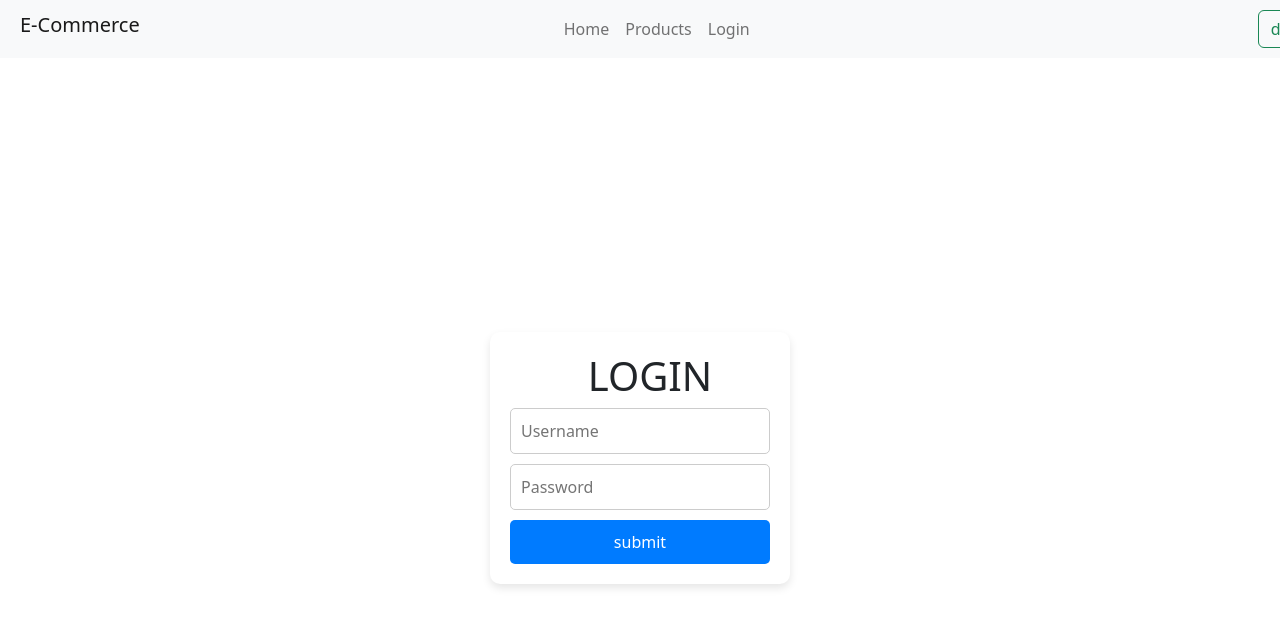
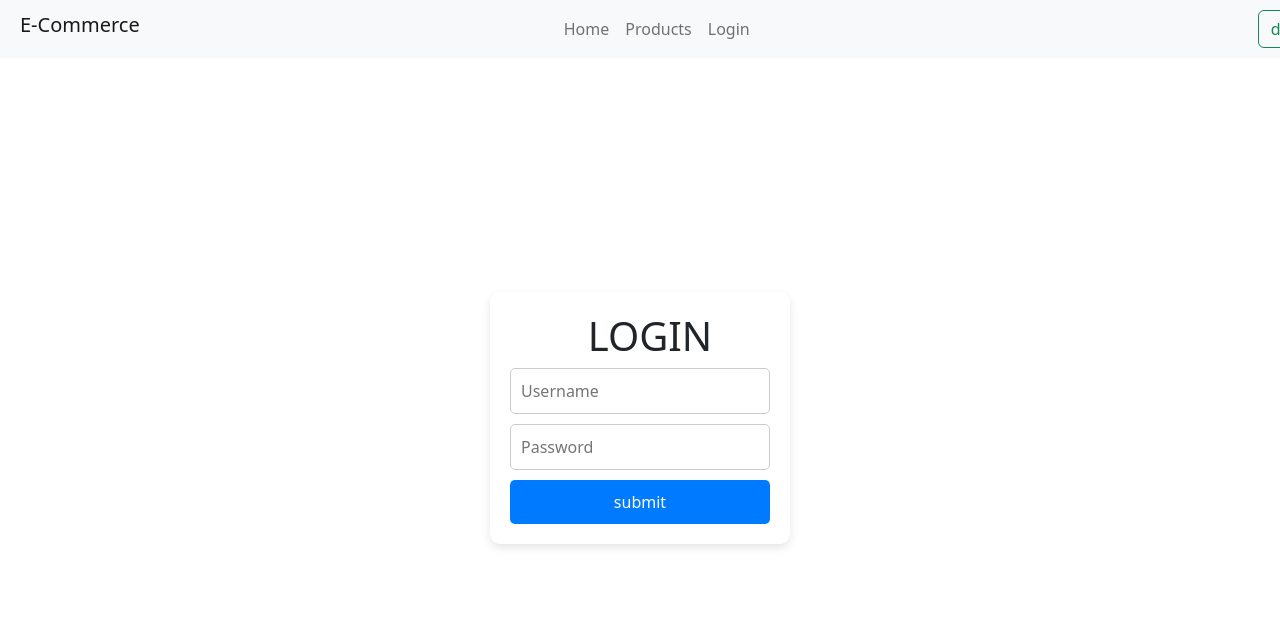
Before and after one commit to KrityaShah/E-commerce, a React (Vite) app: page /login in a window 1280 px wide. Shown: the top 626 px of the page. Built offline with nearby package versions, Linux system fonts and the light colour scheme; the HTML template or start-up script is replaced by a standard one.

Commit message:
updated login

```diff
--- a/src/components/Login.css
+++ b/src/components/Login.css
@@ -2,7 +2,7 @@
     display: flex;
     justify-content: center;
     align-items: center;
-    height: 100vh;
+    height: 90vh;
   }
 
   form {
--- a/src/components/Login.jsx
+++ b/src/components/Login.jsx
@@ -21,7 +21,7 @@ const Login = () => {
     <input placeholder='Username' {...register("username", { required: true, minLength: 3, maxLength:15 })} type="text" />
     {errors.username && <div className='error'>There is error in username</div> }
     <input placeholder='Password' {...register("password", { required: true, minLength: 8, maxLength:15 })} type="password"  />
-    {errors.username && <div>There is error in password</div> }
+    {errors.username && <div className='error'>There is error in password</div> }
     <input type="submit" value="submit" />
     </form>
     </div>
```
